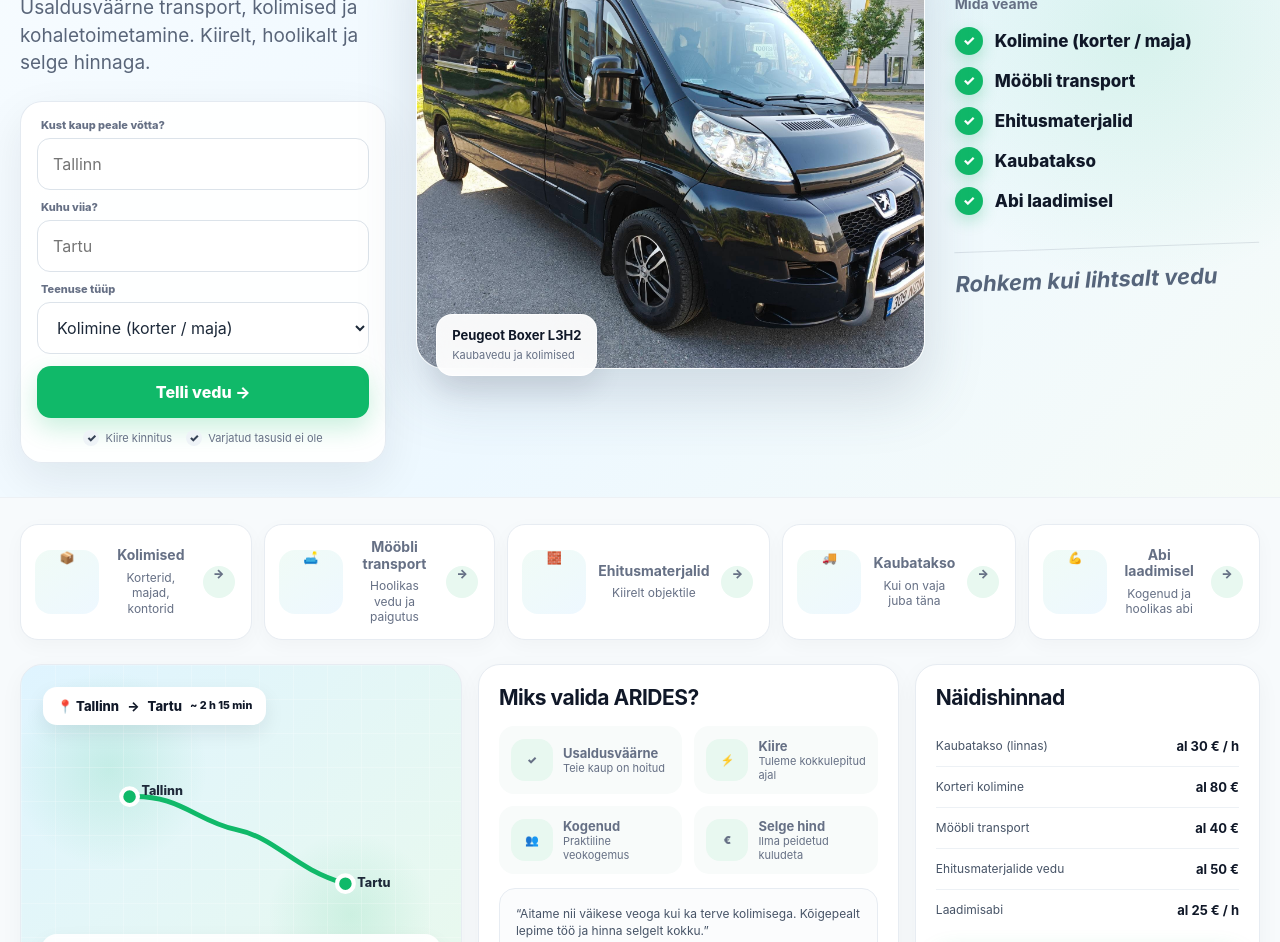
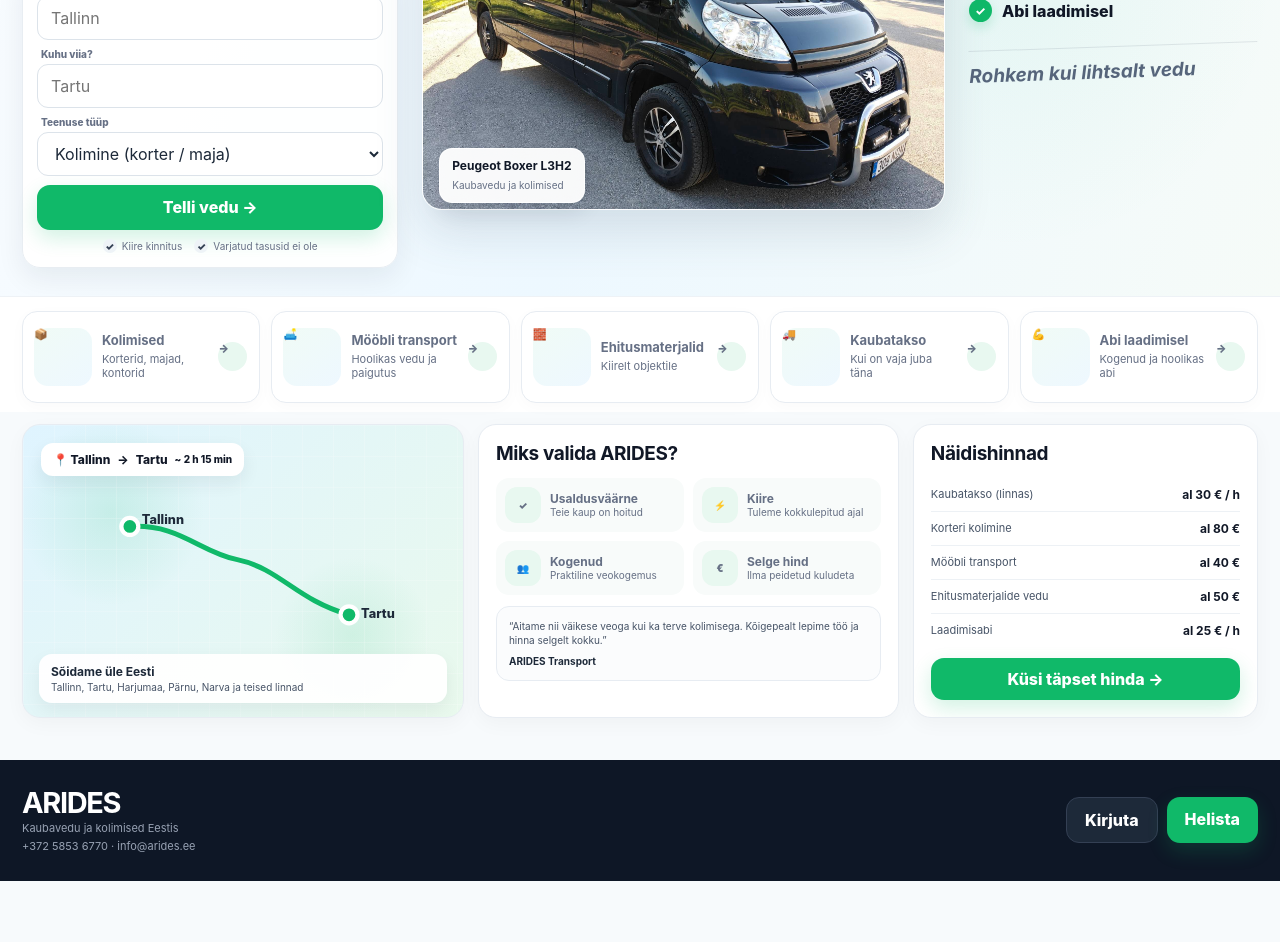
Before and after one commit to aridesteenus-bit/arides-site, an Electron app: page index.html in a window 1280 px wide. Shown: the part 313-1255 px from the top of the page. After the commit the page ends 1194 px from the top, so only its background shows below. Drawn offline with Linux system fonts and the light colour scheme.

Commit message:
Align transport homepage proportions with approved mockup

```diff
--- a/transport-site.css
+++ b/transport-site.css
@@ -1,125 +1,267 @@
 :root{
-  --green:#10b969;--green-dark:#079653;--green-soft:#e8f8f0;--ink:#101828;--muted:#667085;
-  --line:#e7ecf2;--panel:#ffffff;--page:#f7fafc;--blue:#eef8ff;--shadow:0 16px 45px rgba(16,24,40,.08);
-  --radius:22px;--max:1440px
+  --green:#10b969;
+  --green-dark:#079653;
+  --green-soft:#e8f8f0;
+  --ink:#111827;
+  --muted:#667085;
+  --line:#e7ecf2;
+  --panel:#fff;
+  --page:#f7fafc;
+  --shadow:0 12px 32px rgba(16,24,40,.07);
+  --max:1450px
 }
 *{box-sizing:border-box}
 html{scroll-behavior:smooth}
-body{margin:0;color:var(--ink);background:var(--page);font-family:Inter,-apple-system,BlinkMacSystemFont,"Segoe UI",Roboto,Arial,sans-serif;-webkit-font-smoothing:antialiased}
+body{
+  margin:0;color:var(--ink);background:var(--page);
+  font-family:Inter,-apple-system,BlinkMacSystemFont,"Segoe UI",Roboto,Arial,sans-serif;
+  -webkit-font-smoothing:antialiased;text-rendering:optimizeLegibility
+}
 a{color:inherit;text-decoration:none}
 button,input,select{font:inherit}
 button{cursor:pointer}
 img{display:block;max-width:100%}
-.wrap{width:min(var(--max),calc(100% - 40px));margin:0 auto}
+.wrap{width:min(var(--max),calc(100% - 44px));margin:0 auto}
 
-.topbar{position:sticky;top:0;z-index:50;background:rgba(255,255,255,.94);backdrop-filter:blur(16px);border-bottom:1px solid rgba(231,236,242,.9)}
-.nav{height:78px;display:flex;align-items:center;gap:28px}
-.brand{display:flex;align-items:center;gap:14px;min-width:230px}
-.brand strong{font-size:31px;letter-spacing:-1.4px}
-.brand small{max-width:76px;font-size:11px;line-height:1.15;color:#475467}
-.navlinks{display:flex;align-items:center;justify-content:center;gap:30px;flex:1}
-.navlinks a{font-size:14px;font-weight:700;color:#344054}
+/* header */
+.topbar{
+  position:sticky;top:0;z-index:50;background:rgba(255,255,255,.97);
+  backdrop-filter:blur(14px);border-bottom:1px solid #edf1f5
+}
+.nav{height:66px;display:flex;align-items:center;gap:24px}
+.brand{display:flex;align-items:center;gap:12px;min-width:205px}
+.brand strong{font-size:29px;line-height:1;letter-spacing:-1.4px}
+.brand small{font-size:10px;line-height:1.12;color:#475467}
+.navlinks{display:flex;align-items:center;justify-content:center;gap:28px;flex:1}
+.navlinks a{font-size:13px;font-weight:700;color:#344054}
 .navlinks a:hover{color:var(--green-dark)}
-.navright{display:flex;align-items:center;gap:12px}
-.phone{display:flex;align-items:center;gap:9px;font-weight:800;white-space:nowrap}
-.phone::before{content:"☎";color:var(--green);font-size:18px}
-.langs{display:flex;padding:4px;background:#f2f4f7;border-radius:999px}
-.lang-btn{border:0;background:transparent;padding:7px 9px;border-radius:999px;font-size:12px;font-weight:800;color:#667085}
-.lang-btn.active{background:#fff;color:#111827;box-shadow:0 2px 8px rgba(16,24,40,.08)}
-.cta{border:0;border-radius:14px;background:var(--green);color:#fff;font-weight:800;padding:14px 20px;box-shadow:0 10px 24px rgba(16,185,105,.22);transition:.18s ease}
+.navright{display:flex;align-items:center;gap:10px}
+.phone{
+  position:relative;display:flex;align-items:flex-start;gap:8px;
+  padding:2px 0 15px;font-size:14px;font-weight:850;white-space:nowrap
+}
+.phone::before{content:"☎";color:var(--green);font-size:17px;line-height:1}
+.phone::after{
+  content:"08:00 – 22:00";position:absolute;left:25px;bottom:0;
+  color:#667085;font-size:9px;font-weight:600
+}
+.langs{display:flex;padding:3px;background:#f2f4f7;border-radius:999px}
+.lang-btn{
+  border:0;background:transparent;padding:6px 7px;border-radius:999px;
+  font-size:10px;font-weight:850;color:#667085
+}
+.lang-btn.active{background:#fff;color:#111827;box-shadow:0 2px 7px rgba(16,24,40,.08)}
+.cta{
+  border:0;border-radius:13px;background:var(--green);color:#fff;font-weight:850;
+  padding:12px 18px;box-shadow:0 8px 20px rgba(16,185,105,.19);transition:.18s ease
+}
 .cta:hover{background:var(--green-dark);transform:translateY(-1px)}
 .cta.secondary{background:#fff;color:var(--ink);border:1px solid var(--line);box-shadow:none}
 
-.hero{position:relative;overflow:hidden;background:linear-gradient(135deg,#f8fcff 0%,#edf8ff 58%,#f6fbf8 100%);border-bottom:1px solid #edf1f5}
-.hero::after{content:"";position:absolute;right:-120px;top:10px;width:520px;height:520px;background:radial-gradient(circle,rgba(16,185,105,.11),transparent 68%);pointer-events:none}
-.hero-grid{position:relative;z-index:1;display:grid;grid-template-columns:minmax(360px,.9fr) minmax(430px,1.25fr) minmax(300px,.75fr);gap:30px;align-items:center;padding:58px 0 34px}
-.eyebrow{display:inline-flex;align-items:center;gap:8px;padding:8px 12px;border-radius:999px;background:var(--green-soft);color:var(--green-dark);font-size:12px;font-weight:900;letter-spacing:.03em;text-transform:uppercase}
-.hero h1{font-size:clamp(42px,4.2vw,70px);line-height:.98;letter-spacing:-3.4px;margin:18px 0 16px;max-width:600px}
-.hero-lead{font-size:19px;line-height:1.45;color:#596579;max-width:560px;margin:0 0 24px}
+/* hero */
+.hero{
+  position:relative;overflow:hidden;
+  background:
+    radial-gradient(circle at 79% 43%,rgba(16,185,105,.055),transparent 25%),
+    linear-gradient(110deg,#f9fcff 0%,#edf8ff 50%,#f6fbf8 100%);
+  border-bottom:1px solid #eef2f6
+}
+.hero::before{
+  content:"";position:absolute;inset:0;pointer-events:none;
+  background:linear-gradient(180deg,rgba(255,255,255,.64),transparent 32%)
+}
+.hero-grid{
+  position:relative;z-index:1;display:grid;
+  grid-template-columns:minmax(340px,.95fr) minmax(470px,1.32fr) minmax(270px,.73fr);
+  gap:24px;align-items:center;padding:34px 0 28px
+}
+.eyebrow{display:none}
+.hero-copy{align-self:start;padding-top:2px}
+.hero h1{
+  font-size:clamp(42px,3.45vw,58px);line-height:.94;letter-spacing:-2.8px;
+  margin:0 0 8px;max-width:540px
+}
+.hero-lead{
+  font-size:17px;line-height:1.35;color:#596579;max-width:520px;margin:0 0 15px
+}
 
-.order-card{background:rgba(255,255,255,.92);border:1px solid rgba(226,232,240,.9);border-radius:22px;padding:16px;box-shadow:var(--shadow)}
-.field{position:relative;margin-bottom:10px}
-.field label{display:block;font-size:11px;font-weight:800;color:#667085;margin:0 0 6px 4px}
-.field input,.field select{width:100%;height:52px;border:1px solid #dce3ea;border-radius:13px;background:#fff;color:#1d2939;padding:0 15px;outline:0;transition:.18s ease}
-.field input:focus,.field select:focus{border-color:var(--green);box-shadow:0 0 0 4px rgba(16,185,105,.10)}
-.order-card .cta{width:100%;height:52px;margin-top:2px}
-.order-note{display:flex;justify-content:center;gap:14px;flex-wrap:wrap;margin:12px 0 0;font-size:11px;color:#667085}
-.order-note span::before{content:"✓";display:inline-grid;place-items:center;width:16px;height:16px;border-radius:50%;background:#eef3f7;color:#344054;margin-right:6px;font-weight:900}
+/* order card */
+.order-card{
+  width:min(100%,440px);background:rgba(255,255,255,.96);
+  border:1px solid #e8edf2;border-radius:18px;padding:14px;
+  box-shadow:0 10px 28px rgba(16,24,40,.07)
+}
+.field{position:relative;margin-bottom:8px}
+.field label{
+  display:block;font-size:10px;font-weight:800;color:#667085;margin:0 0 4px 4px
+}
+.field input,.field select{
+  width:100%;height:44px;border:1px solid #dce3ea;border-radius:11px;
+  background:#fff;color:#1d2939;padding:0 13px;outline:0;transition:.18s ease
+}
+.field input:focus,.field select:focus{
+  border-color:var(--green);box-shadow:0 0 0 3px rgba(16,185,105,.09)
+}
+.order-card .cta{width:100%;height:45px;margin-top:1px}
+.order-note{
+  display:flex;justify-content:center;gap:12px;flex-wrap:wrap;
+  margin:9px 0 0;font-size:10px;color:#667085
+}
+.order-note span::before{
+  content:"✓";display:inline-grid;place-items:center;width:14px;height:14px;border-radius:50%;
+  background:#eef3f7;color:#344054;margin-right:5px;font-weight:900
+}
 
-.van-stage{position:relative;min-height:520px;display:flex;align-items:center;justify-content:center}
-.van-glow{position:absolute;inset:70px 20px 60px;border-radius:50%;background:radial-gradient(ellipse at center,rgba(255,255,255,.98),rgba(224,244,255,.56) 58%,transparent 73%)}
-.van-photo{position:relative;z-index:2;width:100%;height:450px;object-fit:cover;object-position:center;border-radius:28px;box-shadow:0 28px 60px rgba(64,85,105,.18);border:1px solid rgba(255,255,255,.8)}
-.van-badge{position:absolute;z-index:3;left:20px;bottom:28px;background:rgba(255,255,255,.94);backdrop-filter:blur(12px);border:1px solid rgba(255,255,255,.8);border-radius:16px;padding:12px 15px;box-shadow:0 12px 28px rgba(16,24,40,.10)}
-.van-badge strong{display:block;font-size:13px}
-.van-badge span{font-size:11px;color:#667085}
+/* van */
+.van-stage{
+  position:relative;min-height:390px;display:flex;align-items:center;justify-content:center
+}
+.van-glow{
+  position:absolute;inset:54px 20px 44px;border-radius:50%;
+  background:radial-gradient(ellipse at center,#fff 0%,rgba(230,246,255,.72) 57%,transparent 76%)
+}
+.van-photo{
+  position:relative;z-index:2;width:100%;height:365px;object-fit:cover;object-position:center;
+  border-radius:20px;box-shadow:0 22px 48px rgba(64,85,105,.16);
+  border:1px solid rgba(255,255,255,.92)
+}
+.van-badge{
+  position:absolute;z-index:3;left:17px;bottom:20px;background:rgba(255,255,255,.95);
+  backdrop-filter:blur(10px);border:1px solid rgba(255,255,255,.9);
+  border-radius:13px;padding:9px 12px;box-shadow:0 9px 22px rgba(16,24,40,.09)
+}
+.van-badge strong{display:block;font-size:12px}
+.van-badge span{font-size:10px;color:#667085}
 
-.hero-points{display:flex;flex-direction:column;gap:12px}
-.hero-points h3{font-size:14px;color:#667085;margin:0 0 3px}
-.point{display:flex;align-items:center;gap:12px;font-size:17px;font-weight:800}
-.point i{display:grid;place-items:center;width:28px;height:28px;border-radius:50%;background:var(--green);color:#fff;font-style:normal;font-size:14px;box-shadow:0 6px 15px rgba(16,185,105,.25)}
-.hand{margin:20px 0 0;padding:18px 0 0;border-top:1px solid rgba(102,112,133,.18);font-size:22px;font-weight:700;font-style:italic;line-height:1.2;color:#56657b;transform:rotate(-2deg)}
+/* right list */
+.hero-points{display:flex;flex-direction:column;gap:10px;align-self:start;padding-top:52px}
+.hero-points h3{font-size:12px;color:#667085;margin:0 0 2px}
+.point{display:flex;align-items:center;gap:10px;font-size:16px;font-weight:820}
+.point i{
+  display:grid;place-items:center;width:23px;height:23px;border-radius:50%;
+  background:var(--green);color:#fff;font-style:normal;font-size:12px;
+  box-shadow:0 5px 12px rgba(16,185,105,.20)
+}
+.hand{
+  margin:14px 0 0;padding:14px 0 0;border-top:1px solid rgba(102,112,133,.16);
+  font-size:19px;font-weight:700;font-style:italic;line-height:1.15;
+  color:#56657b;transform:rotate(-2deg)
+}
 
-.services{padding:26px 0 10px}
-.service-grid{display:grid;grid-template-columns:repeat(5,1fr);gap:12px}
-.service-card{display:grid;grid-template-columns:64px 1fr 34px;align-items:center;gap:12px;min-height:108px;background:#fff;border:1px solid var(--line);border-radius:18px;padding:14px;transition:.18s ease;box-shadow:0 6px 20px rgba(16,24,40,.03)}
-.service-card:hover{transform:translateY(-3px);box-shadow:var(--shadow);border-color:#dfe8e3}
-.service-icon{display:grid;place-items:center;width:64px;height:64px;border-radius:16px;background:linear-gradient(145deg,#f0fbf6,#eef8ff);font-size:30px}
-.service-card strong{display:block;font-size:14px;line-height:1.18;margin-bottom:6px}
-.service-card span{display:block;font-size:12px;line-height:1.3;color:#667085}
-.arrow{display:grid;place-items:center;width:32px;height:32px;border-radius:50%;background:var(--green-soft);color:var(--green-dark);font-weight:900}
+/* service cards directly under hero */
+.services{padding:14px 0 9px;background:#fff}
+.service-grid{display:grid;grid-template-columns:repeat(5,1fr);gap:11px}
+.service-card{
+  appearance:none;text-align:left;display:grid;grid-template-columns:58px 1fr 30px;
+  align-items:center;gap:10px;min-height:92px;background:#fff;border:1px solid var(--line);
+  border-radius:15px;padding:11px;transition:.18s ease;box-shadow:0 4px 16px rgba(16,24,40,.025)
+}
+.service-card:hover{transform:translateY(-2px);box-shadow:var(--shadow);border-color:#dbe7e1}
+.service-icon{
+  display:grid;place-items:center;width:58px;height:58px;border-radius:14px;
+  background:linear-gradient(145deg,#f0fbf6,#eef8ff);font-size:27px
+}
+.service-card strong{display:block;font-size:13px;line-height:1.15;margin-bottom:5px}
+.service-card span{display:block;font-size:11px;line-height:1.25;color:#667085}
+.arrow{
+  display:grid;place-items:center;width:29px;height:29px;border-radius:50%;
+  background:var(--green-soft);color:var(--green-dark);font-weight:900
+}
 
-.dashboard{display:grid;grid-template-columns:1.05fr 1fr .82fr;gap:16px;padding:14px 0 50px}
-.panel{background:#fff;border:1px solid var(--line);border-radius:22px;overflow:hidden;box-shadow:0 7px 24px rgba(16,24,40,.04)}
-.panel-pad{padding:20px}
-.panel h2{font-size:21px;letter-spacing:-.5px;margin:0 0 16px}
-.route-map{position:relative;min-height:330px;padding:22px;background:
- radial-gradient(circle at 20% 30%,rgba(16,185,105,.14),transparent 23%),
- radial-gradient(circle at 75% 72%,rgba(16,185,105,.12),transparent 20%),
- linear-gradient(135deg,#dff4ff,#e9f9ed);
- overflow:hidden}
-.route-map::before{content:"";position:absolute;inset:0;background-image:linear-gradient(rgba(255,255,255,.38) 1px,transparent 1px),linear-gradient(90deg,rgba(255,255,255,.38) 1px,transparent 1px);background-size:34px 34px;opacity:.55}
-.route-top{position:relative;z-index:2;display:inline-flex;align-items:center;gap:8px;background:#fff;border-radius:14px;padding:11px 14px;font-size:13px;font-weight:800;box-shadow:0 8px 20px rgba(16,24,40,.08)}
-.route-svg{position:absolute;inset:40px 25px 36px;width:calc(100% - 50px);height:calc(100% - 76px)}
-.route-footer{position:absolute;z-index:2;left:20px;right:20px;bottom:18px;background:rgba(255,255,255,.94);border-radius:16px;padding:13px 15px;font-size:12px;color:#475467;box-shadow:0 8px 20px rgba(16,24,40,.07)}
-.route-footer strong{display:block;color:#1d2939;font-size:13px;margin-bottom:3px}
+/* lower three panels */
+.dashboard{
+  display:grid;grid-template-columns:1.05fr 1fr .82fr;gap:14px;
+  padding:12px 0 42px;background:var(--page)
+}
+.panel{
+  background:#fff;border:1px solid var(--line);border-radius:18px;overflow:hidden;
+  box-shadow:0 6px 20px rgba(16,24,40,.035)
+}
+.panel-pad{padding:17px}
+.panel h2{font-size:19px;letter-spacing:-.4px;margin:0 0 13px}
+.route-map{
+  position:relative;min-height:275px;padding:18px;
+  background:
+    radial-gradient(circle at 20% 30%,rgba(16,185,105,.13),transparent 23%),
+    radial-gradient(circle at 75% 72%,rgba(16,185,105,.11),transparent 20%),
+    linear-gradient(135deg,#dff4ff,#e9f9ed);
+  overflow:hidden
+}
+.route-map::before{
+  content:"";position:absolute;inset:0;
+  background-image:linear-gradient(rgba(255,255,255,.35) 1px,transparent 1px),
+  linear-gradient(90deg,rgba(255,255,255,.35) 1px,transparent 1px);
+  background-size:31px 31px;opacity:.52
+}
+.route-top{
+  position:relative;z-index:2;display:inline-flex;align-items:center;gap:7px;background:#fff;
+  border-radius:12px;padding:9px 12px;font-size:12px;font-weight:800;
+  box-shadow:0 7px 18px rgba(16,24,40,.07)
+}
+.route-svg{position:absolute;inset:34px 22px 34px;width:calc(100% - 44px);height:calc(100% - 68px)}
+.route-footer{
+  position:absolute;z-index:2;left:16px;right:16px;bottom:14px;background:rgba(255,255,255,.95);
+  border-radius:13px;padding:10px 12px;font-size:10px;color:#475467;
+  box-shadow:0 7px 18px rgba(16,24,40,.06)
+}
+.route-footer strong{display:block;color:#1d2939;font-size:12px;margin-bottom:2px}
 
-.features{display:grid;grid-template-columns:1fr 1fr;gap:12px}
-.feature{display:grid;grid-template-columns:42px 1fr;gap:10px;align-items:center;padding:12px;border-radius:15px;background:#f8fbfa}
-.feature b{display:block;font-size:13px}
-.feature span{font-size:11px;color:#667085}
-.feature-icon{display:grid;place-items:center;width:42px;height:42px;border-radius:14px;background:var(--green-soft);color:var(--green-dark);font-size:20px;font-weight:900}
-.quote{margin-top:14px;border:1px solid var(--line);border-radius:16px;padding:16px;background:#fbfcfd;font-size:12px;line-height:1.45;color:#475467}
-.quote strong{display:block;margin-top:9px;color:#1d2939}
+.features{display:grid;grid-template-columns:1fr 1fr;gap:9px}
+.feature{
+  display:grid;grid-template-columns:36px 1fr;gap:9px;align-items:center;
+  padding:9px;border-radius:13px;background:#f8fbfa
+}
+.feature b{display:block;font-size:12px}
+.feature span{font-size:10px;color:#667085}
+.feature-icon{
+  display:grid;place-items:center;width:36px;height:36px;border-radius:12px;
+  background:var(--green-soft);color:var(--green-dark);font-size:17px;font-weight:900
+}
+.quote{
+  margin-top:11px;border:1px solid var(--line);border-radius:13px;padding:12px;
+  background:#fbfcfd;font-size:10px;line-height:1.4;color:#475467
+}
+.quote strong{display:block;margin-top:7px;color:#1d2939}
 
 .price-list{display:flex;flex-direction:column}
-.price-row{display:grid;grid-template-columns:1fr auto;gap:14px;padding:12px 0;border-bottom:1px solid #edf1f5;align-items:center}
+.price-row{
+  display:grid;grid-template-columns:1fr auto;gap:12px;padding:9px 0;
+  border-bottom:1px solid #edf1f5;align-items:center
+}
 .price-row:last-child{border-bottom:0}
-.price-row span{font-size:12px;color:#475467}
-.price-row b{font-size:13px;white-space:nowrap}
-.price-panel .cta{width:100%;margin-top:14px}
+.price-row span{font-size:11px;color:#475467}
+.price-row b{font-size:12px;white-space:nowrap}
+.price-panel .cta{width:100%;margin-top:11px;padding:11px 14px}
 
-.footer{background:#0e1726;color:#fff;padding:34px 0}
+.footer{background:#0e1726;color:#fff;padding:28px 0}
 .footer-grid{display:flex;align-items:center;justify-content:space-between;gap:20px}
-.footer p{margin:5px 0 0;color:#98a2b3;font-size:12px}
-.footer-actions{display:flex;gap:10px}
+.footer p{margin:4px 0 0;color:#98a2b3;font-size:11px}
+.footer-actions{display:flex;gap:9px}
 .footer .cta.secondary{background:#1d2939;color:#fff;border-color:#344054}
 
-.mobile-menu{display:none}
 @media(max-width:1180px){
-  .navlinks{display:none}.brand{min-width:0}.nav{gap:14px}.navright{margin-left:auto}.phone{display:none}
-  .hero-grid{grid-template-columns:1fr 1.15fr}.hero-points{grid-column:1/-1;display:grid;grid-template-columns:repeat(5,1fr);padding-bottom:6px}.hero-points h3,.hand{display:none}
-  .service-grid{grid-template-columns:repeat(3,1fr)}.dashboard{grid-template-columns:1fr 1fr}.price-panel{grid-column:1/-1}
+  .navlinks{display:none}.brand{min-width:0}.nav{gap:12px}.navright{margin-left:auto}.phone{display:none}
+  .hero-grid{grid-template-columns:1fr 1.08fr;padding-top:28px}
+  .hero-points{grid-column:1/-1;display:grid;grid-template-columns:repeat(5,1fr);padding:0 0 2px}
+  .hero-points h3,.hand{display:none}
+  .service-grid{grid-template-columns:repeat(3,1fr)}
+  .dashboard{grid-template-columns:1fr 1fr}.price-panel{grid-column:1/-1}
 }
 @media(max-width:780px){
   .wrap{width:min(100% - 24px,var(--max))}
-  .nav{height:68px}.brand strong{font-size:26px}.brand small{display:none}.navright>.cta{display:none}
-  .hero-grid{grid-template-columns:1fr;padding:34px 0 24px;gap:18px}.hero h1{font-size:46px;letter-spacing:-2.2px}.hero-lead{font-size:16px}
-  .van-stage{min-height:0}.van-photo{height:330px}.hero-points{grid-template-columns:1fr 1fr}.point{font-size:14px}
-  .service-grid{grid-template-columns:1fr 1fr}.service-card{grid-template-columns:54px 1fr 30px}.service-icon{width:54px;height:54px;font-size:25px}
-  .dashboard{grid-template-columns:1fr}.price-panel{grid-column:auto}.route-map{min-height:300px}
+  .nav{height:62px}.brand strong{font-size:25px}.brand small{display:none}.navright>.cta{display:none}
+  .hero-grid{grid-template-columns:1fr;padding:28px 0 20px;gap:16px}
+  .hero h1{font-size:44px;letter-spacing:-2.1px}.hero-lead{font-size:15px}
+  .order-card{width:100%}
+  .van-stage{min-height:0}.van-photo{height:300px}
+  .hero-points{grid-template-columns:1fr 1fr}.point{font-size:14px}
+  .service-grid{grid-template-columns:1fr 1fr}
+  .service-card{grid-template-columns:52px 1fr 28px}.service-icon{width:52px;height:52px;font-size:24px}
+  .dashboard{grid-template-columns:1fr}.price-panel{grid-column:auto}.route-map{min-height:270px}
   .footer-grid{align-items:flex-start;flex-direction:column}.footer-actions{width:100%}.footer-actions .cta{flex:1}
 }
 @media(max-width:480px){
-  .langs{gap:0}.lang-btn{padding:6px 7px}.hero h1{font-size:40px}.service-grid{grid-template-columns:1fr}
-  .hero-points{grid-template-columns:1fr}.van-photo{height:290px}.features{grid-template-columns:1fr}
+  .langs{gap:0}.lang-btn{padding:5px 6px}.hero h1{font-size:38px}
+  .service-grid{grid-template-columns:1fr}.hero-points{grid-template-columns:1fr}
+  .van-photo{height:265px}.features{grid-template-columns:1fr}
 }
```
